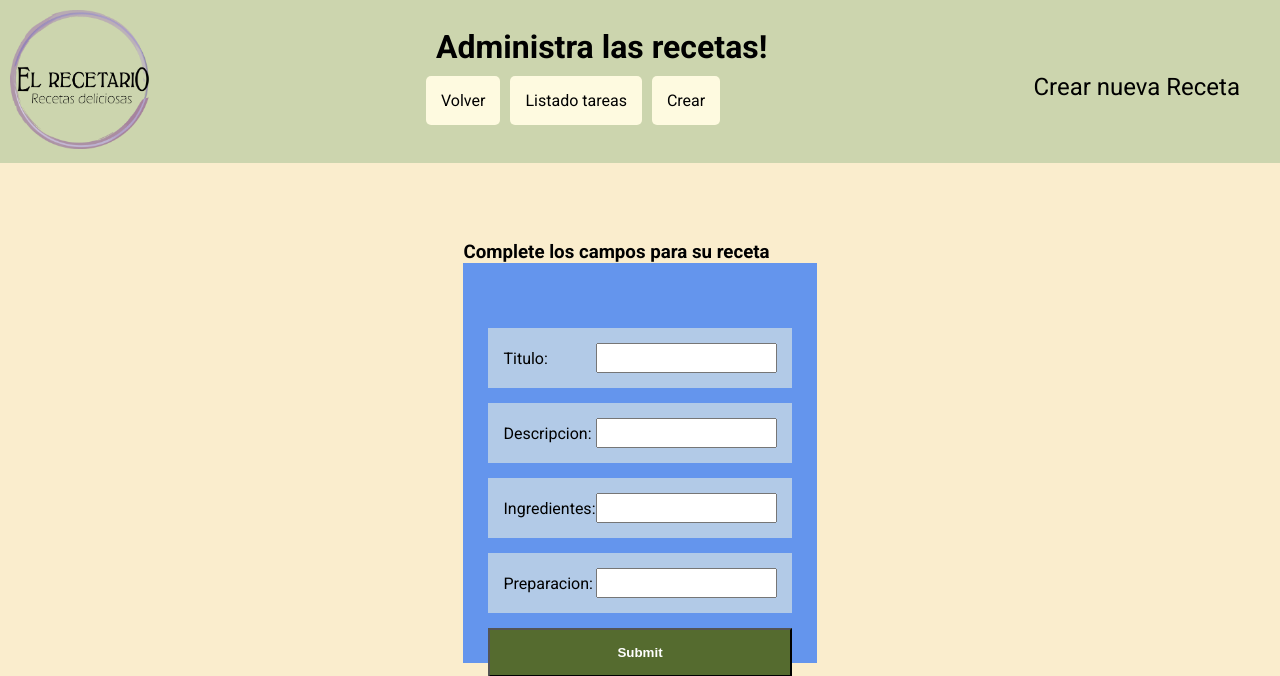
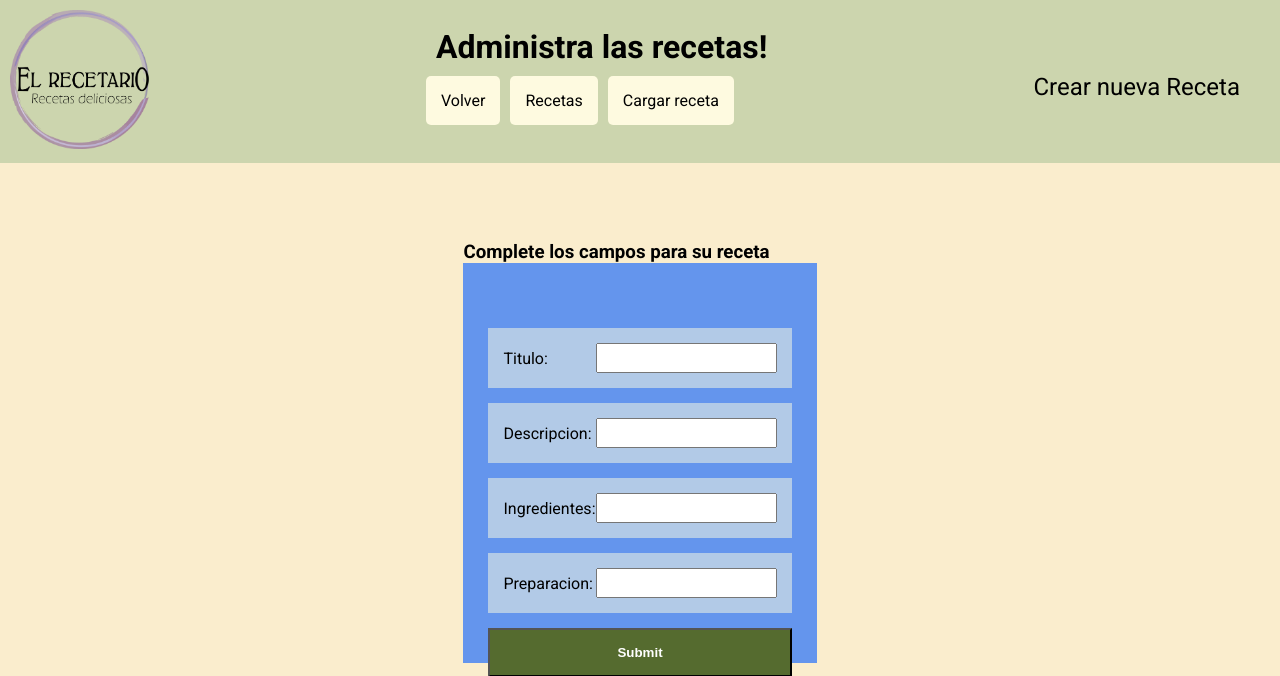
Before and after one commit to NicoButter/el_recetario_django, a Django app: page /recetas/crear in a window 1280 px wide. Shown: the top 676 px of the page. Run offline with Django 4.2, Linux system fonts and the light colour scheme; some web fonts are replaced.

Commit message:
Update base.html

```diff
--- a/recetas_crud/templates/recetas_crud/base.html
+++ b/recetas_crud/templates/recetas_crud/base.html
@@ -29,8 +29,8 @@
             <nav>
                 <ul>
                     <li><a href="http://127.0.0.1:5500/index.html">Volver</a></li>
-                    <li><a href="{% url 'receta_listado' %}">Listado tareas</a></li>
-                    <li><a href="{% url 'receta_crear' %}">Crear</a></li>
+                    <li><a href="{% url 'receta_listado' %}">Recetas</a></li>
+                    <li><a href="{% url 'receta_crear' %}">Cargar receta</a></li>
                 </ul>
             </nav>
         </div>
```
